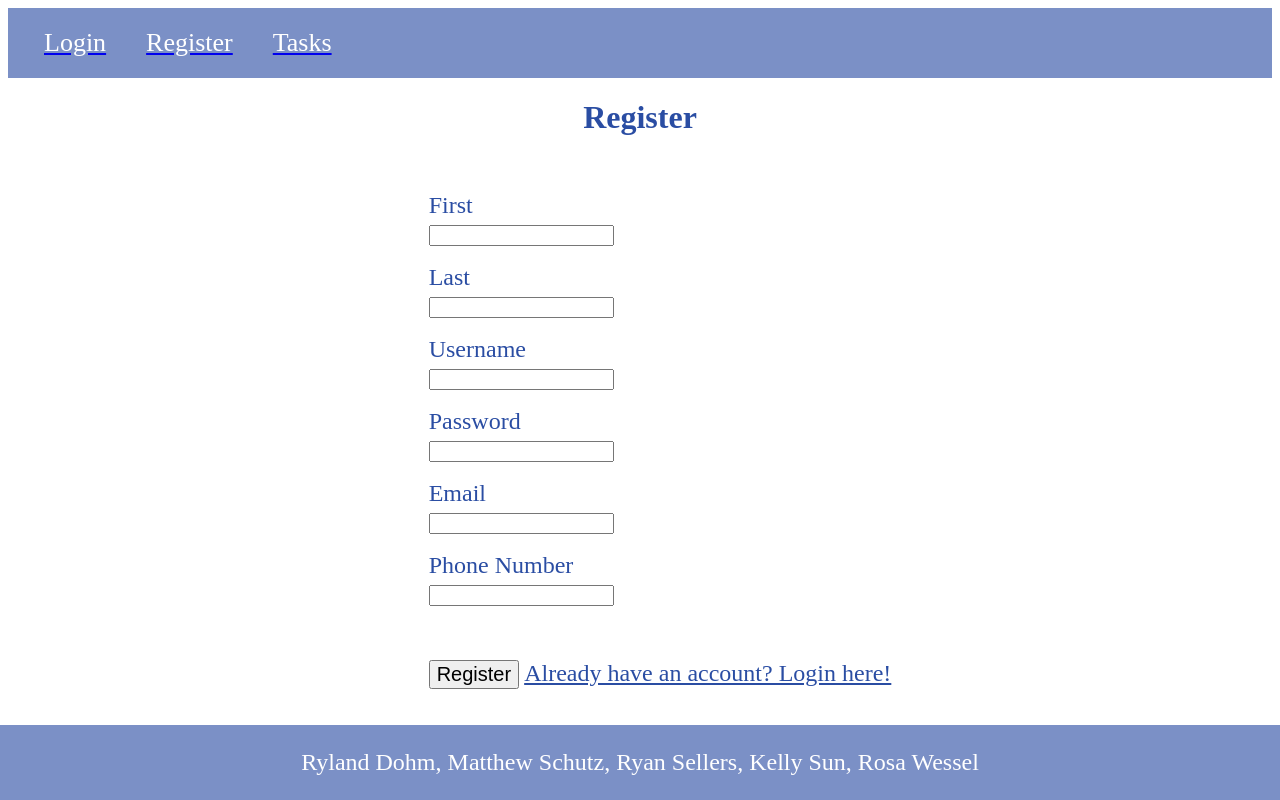
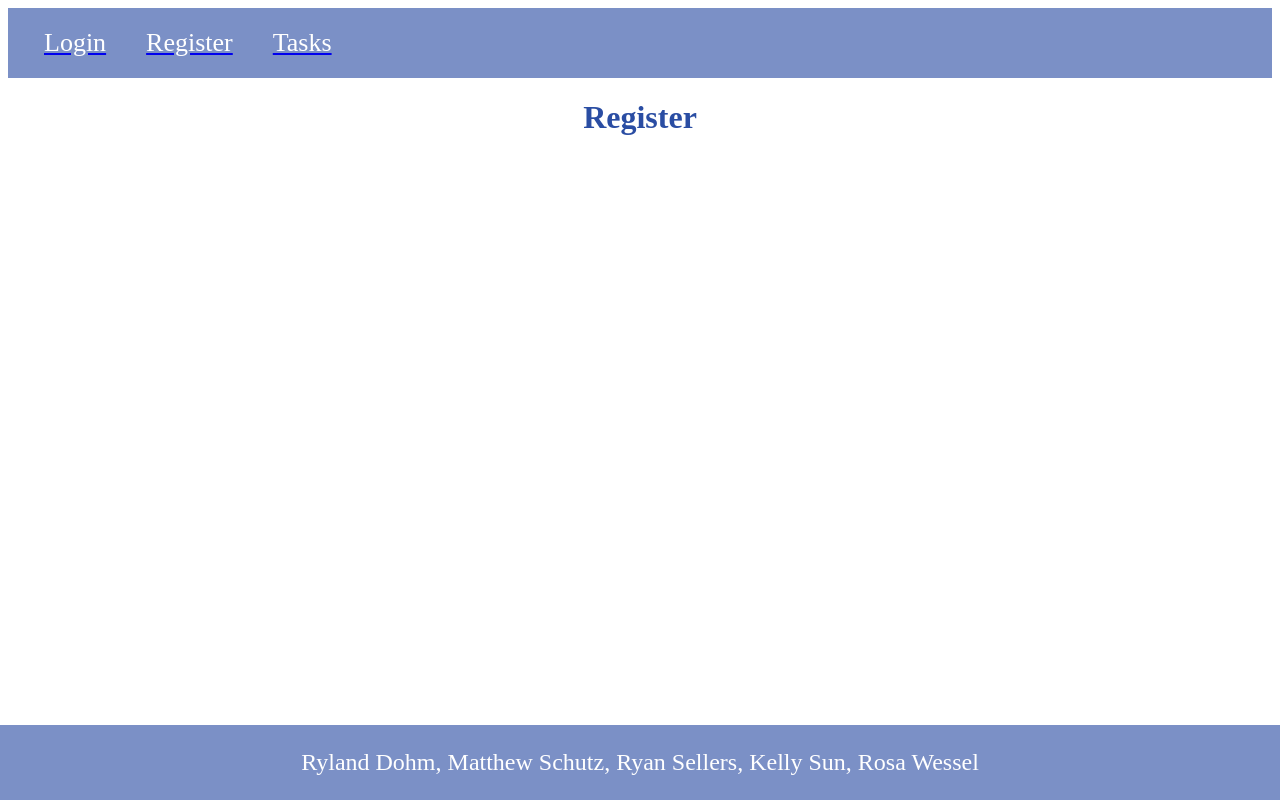
Before and after one commit to kellysun0124/Task-Manager, an Angular app in the folder my-app/: page /register in a window 1280 px wide. Shown: the top 800 px of the page. Built offline with nearby package versions, Linux system fonts and the light colour scheme.

Commit message:
trying to mix margins on register to make it fit

```diff
--- a/my-app/src/app/register/register.component.css
+++ b/my-app/src/app/register/register.component.css
@@ -9,6 +9,7 @@
   display: flex;
   justify-content: center;
   align-items: center;
+  margin: 80%;
 }
 
 li {
```
